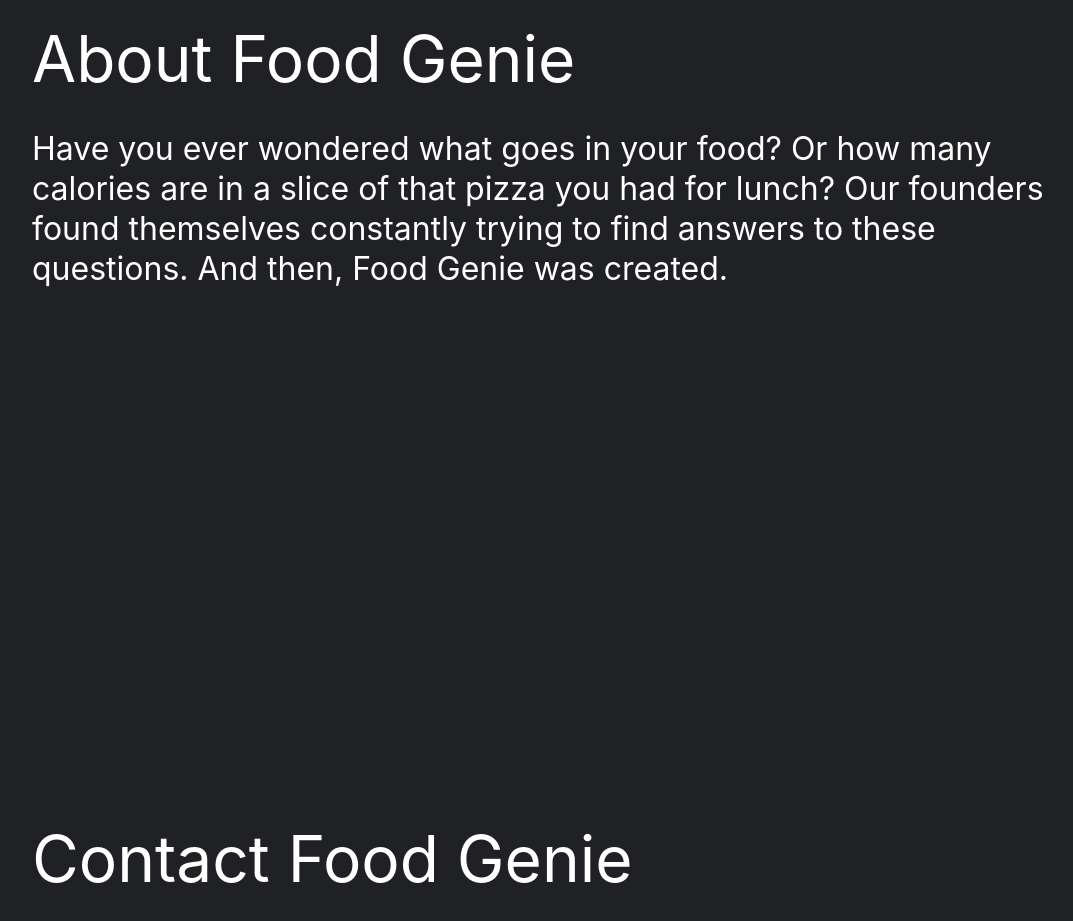
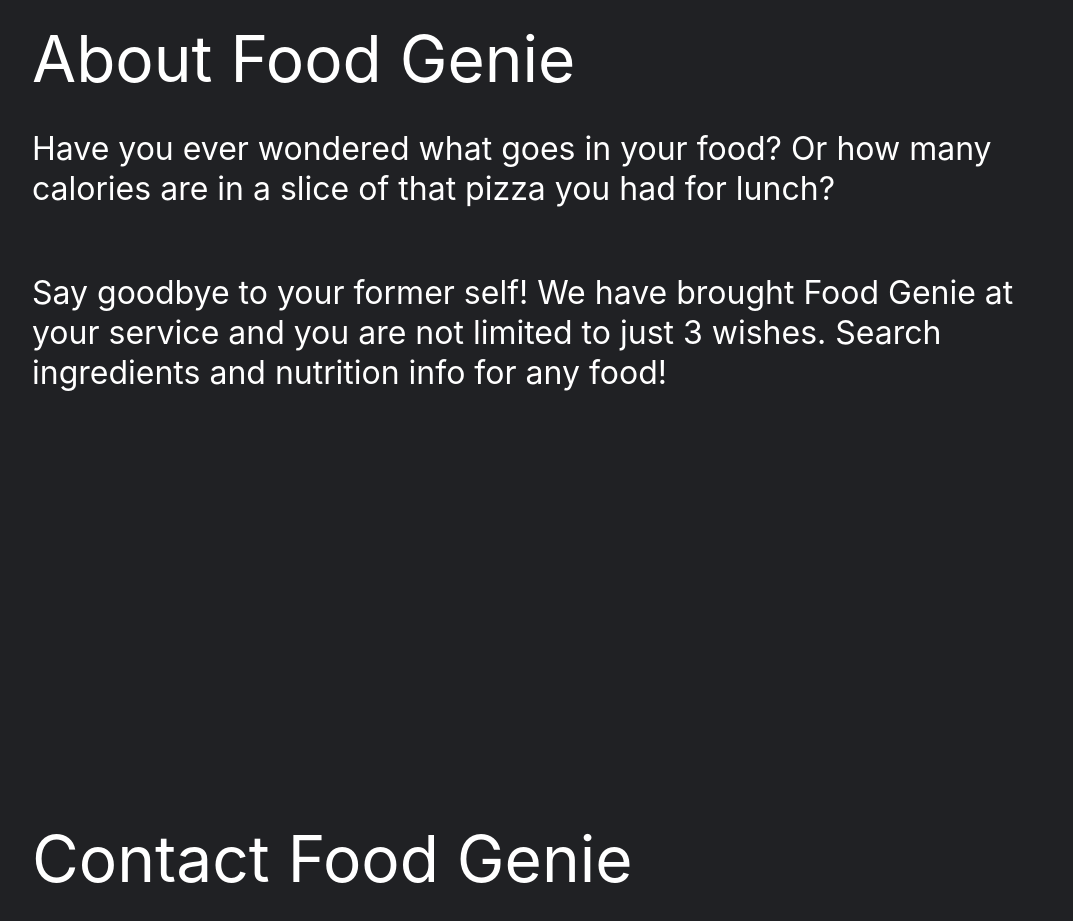
Before and after one commit to lil-white-shadow/food-genie, a React (Create React App) app: page / in a window 1280 px wide. Shown: the part 2860-3781 px from the top of the page, without its empty margins (96-1169 px from the left). Built offline with nearby package versions, Linux system fonts and the light colour scheme.

Commit message:
update About content

```diff
--- a/src/components/About.js
+++ b/src/components/About.js
@@ -1,11 +1,14 @@
 export default function About() {
-  const content = "Have you ever wondered what goes in your food? Or how many calories are in a slice of that pizza you had for lunch? Our founders found themselves constantly trying to find answers to these questions. And then, Food Genie was created."
+  const contentPara1 = "Have you ever wondered what goes in your food? Or how many calories are in a slice of that pizza you had for lunch?"
+
+    const contentPara2 = "Say goodbye to your former self! We have brought Food Genie at your service and you are not limited to just 3 wishes. Search ingredients and nutrition info for any food!"
 
   return (
   <div className="card">
     <div className="cardTitle">About Food Genie</div>
     <div className="cardContent">
-      <p>{content}</p>
+      <p>{contentPara1}</p>
+      <p>{contentPara2}</p>
     </div>
     <div>
     </div>
```
